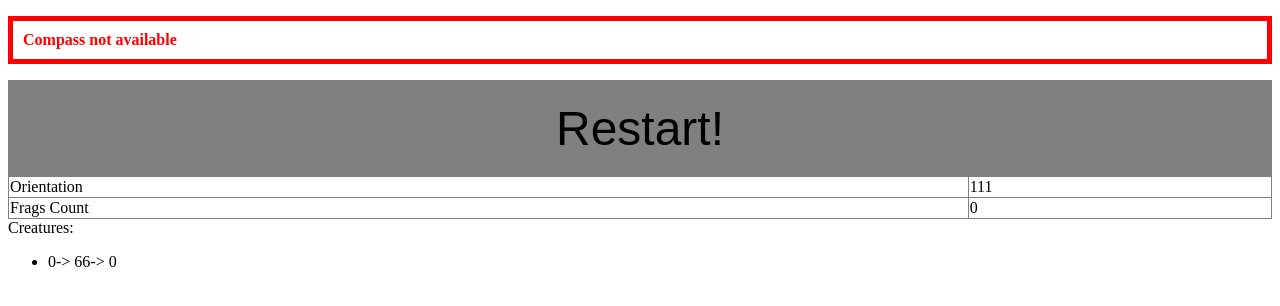
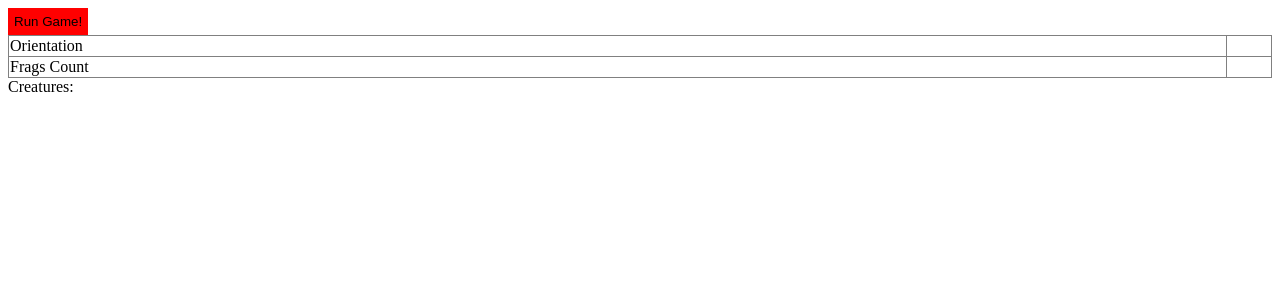
Before and after one commit to jakubka/dogdev, a plain HTML site: page src/index.html in a window 1280 px wide. Drawn offline with Linux system fonts and the light colour scheme; no server answers.

Commit message:
startovani hry

```diff
--- a/src/index.html
+++ b/src/index.html
@@ -12,6 +12,7 @@
 
 <body>
     <p class="warning" data-bind="visible:compassNotAvailable">Compass not available</p>
+    <button class="btn red" data-bind="click:startApp">Run Game!</button>
 
     <button class="btn wide large green" data-bind="click:shoot,visible:player.isAlive">Shoot!</button>
     <button class="btn wide large grey" data-bind="click:restart,visible:player.isAlive() === false">Restart!</button>
--- a/src/main.js
+++ b/src/main.js
@@ -11,6 +11,13 @@
             this.compassNotAvailable = compass.compassNotAvailable;
         };
 
+    ViewModel.prototype.startApp = function() {
+        compass.init(function(orientation) {
+            game.changePlayerOrientation(orientation);
+        });
+        game.start();
+    };
+
     ViewModel.prototype.shoot = function() {
         game.shoot();
     };
@@ -19,11 +26,7 @@
         game.restart();
     };
 
-    compass.init(function(orientation) {
-        game.changePlayerOrientation(orientation);
-    });
 
-    game.start();
     ko.applyBindings(new ViewModel());
 
 }(this));
```
